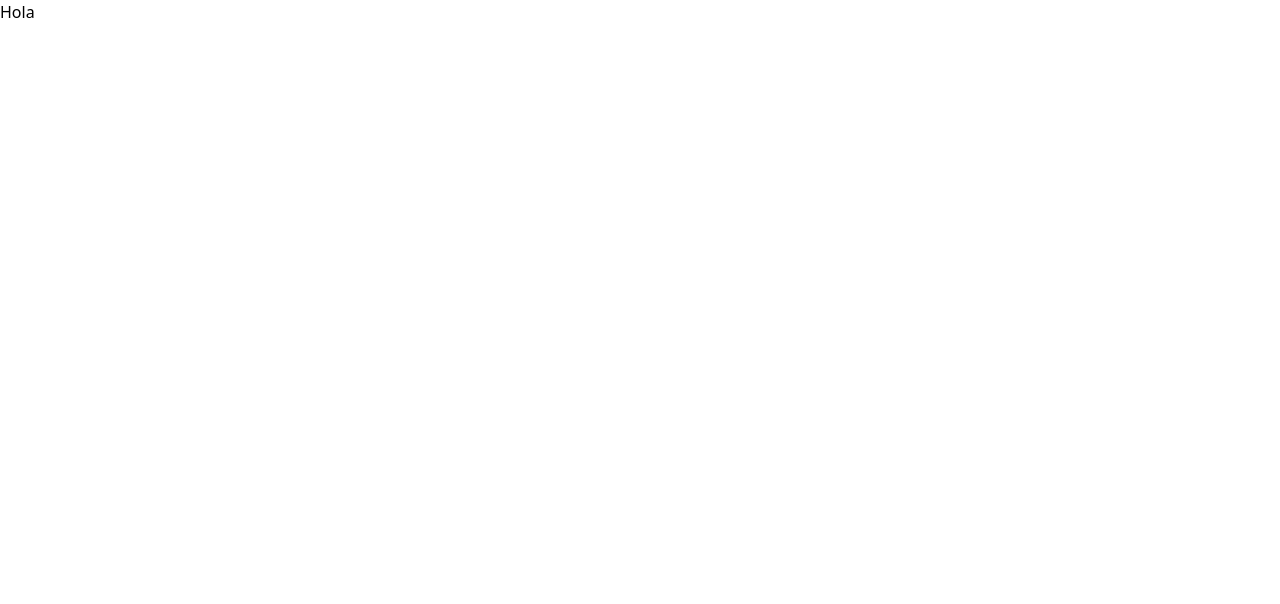
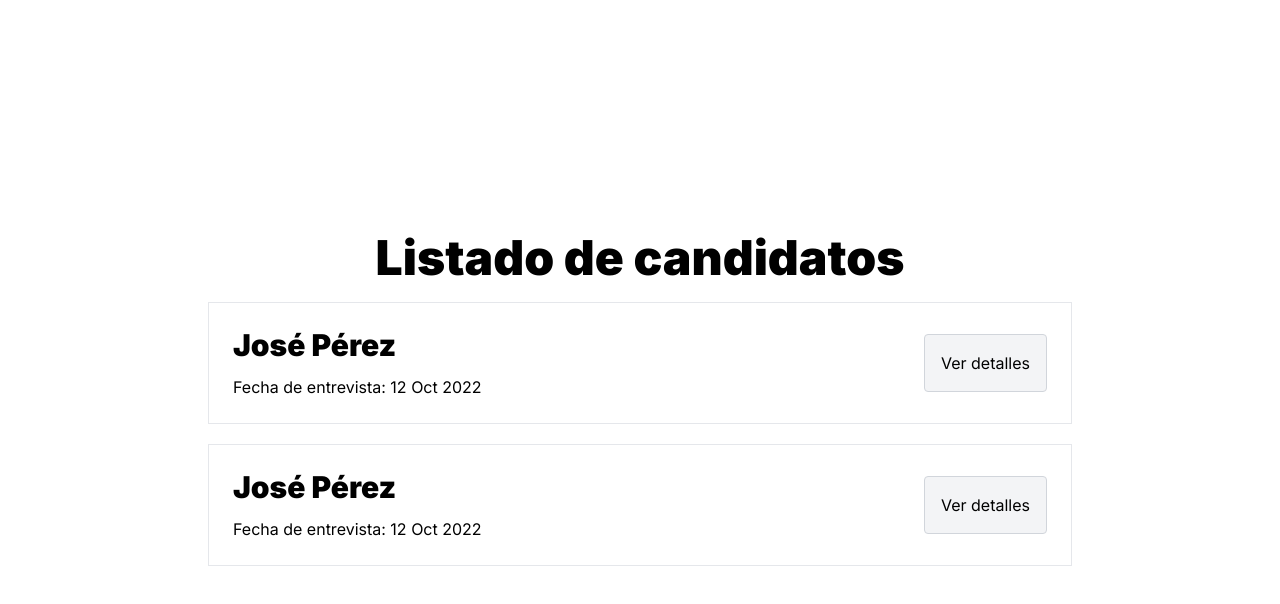
Before and after one commit to josemcj/practica-fs, a React (Vite) app in the folder frontend/candidatos-react/: page / in a window 1280 px wide. Shown: the top 604 px of the page. Built offline with nearby package versions, Linux system fonts and the light colour scheme.

Commit message:
Styled components added y card de candidato

```diff
--- a/frontend/candidatos-react/index.html
+++ b/frontend/candidatos-react/index.html
@@ -5,6 +5,13 @@
     <link rel="icon" type="image/svg+xml" href="/vite.svg" />
     <meta name="viewport" content="width=device-width, initial-scale=1.0" />
     <title>Administración de candidatos</title>
+    <!-- Font -->
+    <link rel="preconnect" href="https://fonts.googleapis.com" />
+    <link rel="preconnect" href="https://fonts.gstatic.com" crossorigin />
+    <link
+      href="https://fonts.googleapis.com/css2?family=Inter:wght@400;500;700;900&display=swap"
+      rel="stylesheet"
+    />
   </head>
   <body>
     <div id="root"></div>
--- a/frontend/candidatos-react/package.json
+++ b/frontend/candidatos-react/package.json
@@ -10,6 +10,8 @@
     "preview": "vite preview"
   },
   "dependencies": {
+    "@emotion/react": "^11.11.3",
+    "@emotion/styled": "^11.11.0",
     "react": "^18.2.0",
     "react-dom": "^18.2.0"
   },
--- a/frontend/candidatos-react/src/App.jsx
+++ b/frontend/candidatos-react/src/App.jsx
@@ -1,8 +1,15 @@
+import CardCandidato from './components/CardCandidato';
+
 function App() {
   return (
-    <>
-      <h1>Hola</h1>
-    </>
+    <div className="container min-h-screen flex flex-col justify-center">
+      <h1 className="text-3xl md:text-5xl font-black text-center my-5">
+        Listado de candidatos
+      </h1>
+
+      <CardCandidato />
+      <CardCandidato />
+    </div>
   );
 }
 
--- /dev/null
+++ b/frontend/candidatos-react/src/components/CardCandidato.jsx
@@ -0,0 +1,31 @@
+import styled from '@emotion/styled';
+
+const CardContainer = styled.div`
+  display: grid;
+  grid-template-columns: 2fr 1fr;
+
+  @media (min-width: 768px) {
+    grid-template-columns: 3fr 1fr;
+  }
+`;
+
+function CardCandidato() {
+  return (
+    <CardContainer className="bg-white p-6 border mb-5">
+      <div>
+        <h3 className="font-black text-xl md:text-3xl col-span-3 self-baseline md:self-center mb-3">
+          José Pérez
+        </h3>
+        <p>Fecha de entrevista: 12 Oct 2022</p>
+      </div>
+
+      <div className="flex justify-end my-auto">
+        <button className="p-4 border border-gray-300 bg-gray-100 hover:bg-gray-300 transition-all rounded">
+          Ver detalles
+        </button>
+      </div>
+    </CardContainer>
+  );
+}
+
+export default CardCandidato;
--- a/frontend/candidatos-react/tailwind.config.js
+++ b/frontend/candidatos-react/tailwind.config.js
@@ -2,7 +2,17 @@
 export default {
   content: ['./src/**/*.{html,jsx}'],
   theme: {
+    container: {
+      center: true,
+      padding: {
+        DEFAULT: '1rem',
+        xl: '13rem',
+      },
+    },
     extend: {},
+    fontFamily: {
+      sans: ['Inter', 'sans-serif'],
+    },
   },
   plugins: [],
 };
```
Also changed, not shown: 1 other file (tests, documents, lock files or other folders).
